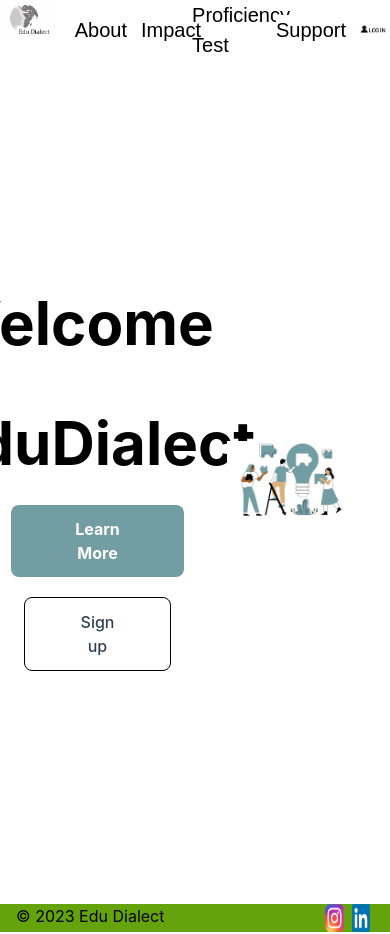
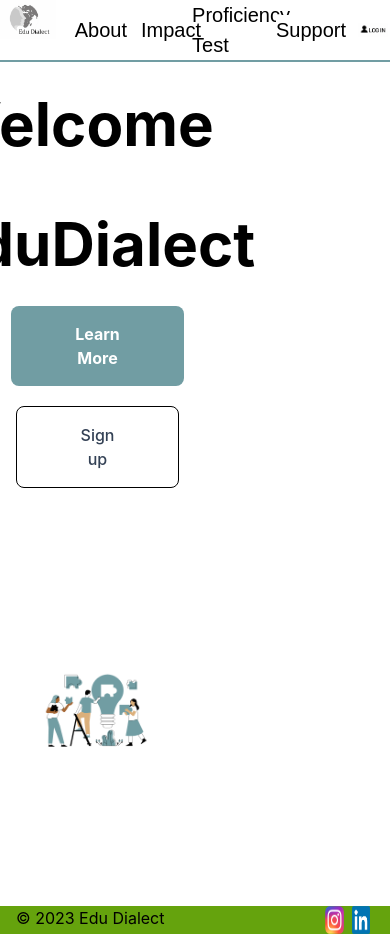
Before and after one commit to Sabayara82/edu-dialect-app, a React (Create React App) app: page / in a window 390 px wide. Built offline with nearby package versions, Linux system fonts and the light colour scheme.

Commit message:
header stick and border

```diff
--- a/src/App.jsx
+++ b/src/App.jsx
@@ -26,7 +26,7 @@
   return (
     <>
       <div className="flex flex-col h-screen">
-        <div className="basis-2/12 flex flex-row">
+        <div className="basis-2/12 flex sm:flex-row sticky top-0 bg-white z-10 border-b-2 border-[#719da3]">
           <div className="basis-3/12 bg-white-500"> <LogoTitleContainer /> </div>
           <div className="basis-7/12 bg-white-600"> <TabsContainer /> </div>
           <div className="w-2/12 bg-white-700 flex justify-end items-center transform scale-90"><LoginContainer /></div>
--- a/src/components/tabs/HomePageTab.jsx
+++ b/src/components/tabs/HomePageTab.jsx
@@ -3,23 +3,23 @@
 export default function HomePageTab() {
   return (
     // Full page container
-    <div className="h-screen bg-white flex">
+    <div className="h-screen bg-white flex flex-col sm:flex-row">
       {/* Left side of page */}
-      <div className="w-1/2 p-8 flex flex-col justify-center items-center">
+      <div className="w-1/2 h-2/3 p-8 flex flex-col justify-center items-center">
         <p className="text-6xl font-poppins font-bold mb-8">Welcome to EduDialect</p>
         {/* "Learn More" button linking to the about page */}
         <Link to="/about">
-          <button className="py-3 px-16 bg-[#719da3] font-bold text-white rounded-lg hover:bg-slate-100 hover:text-slate-900 mb-5">
+          <button className="py-4 px-16 bg-[#719da3] font-bold text-white rounded-lg hover:bg-slate-100 hover:text-slate-900 mb-5">
             Learn More
           </button>
         </Link>
         {/* Links "Sign up" button to sign up page*/}
-        <button className="font-medium py-3 px-14 text-slate-700 border border-black rounded-lg hover:bg-slate-100 hover:text-slate-900">
+        <button className="font-medium py-4 px-16 text-slate-700 border border-black rounded-lg hover:bg-slate-100 hover:text-slate-900">
             Sign up
           </button>
       </div>
       {/* Right side of the page */}
-      <div className="w-1/2 p-8 flex justify-center items-center">
+      <div className="w-1/2 h-2/3 p-8 flex justify-center items-center">
         <img src="HomeImg.png" alt="Image" className="max-w-full max-h-full" />
       </div>
     </div>
```
